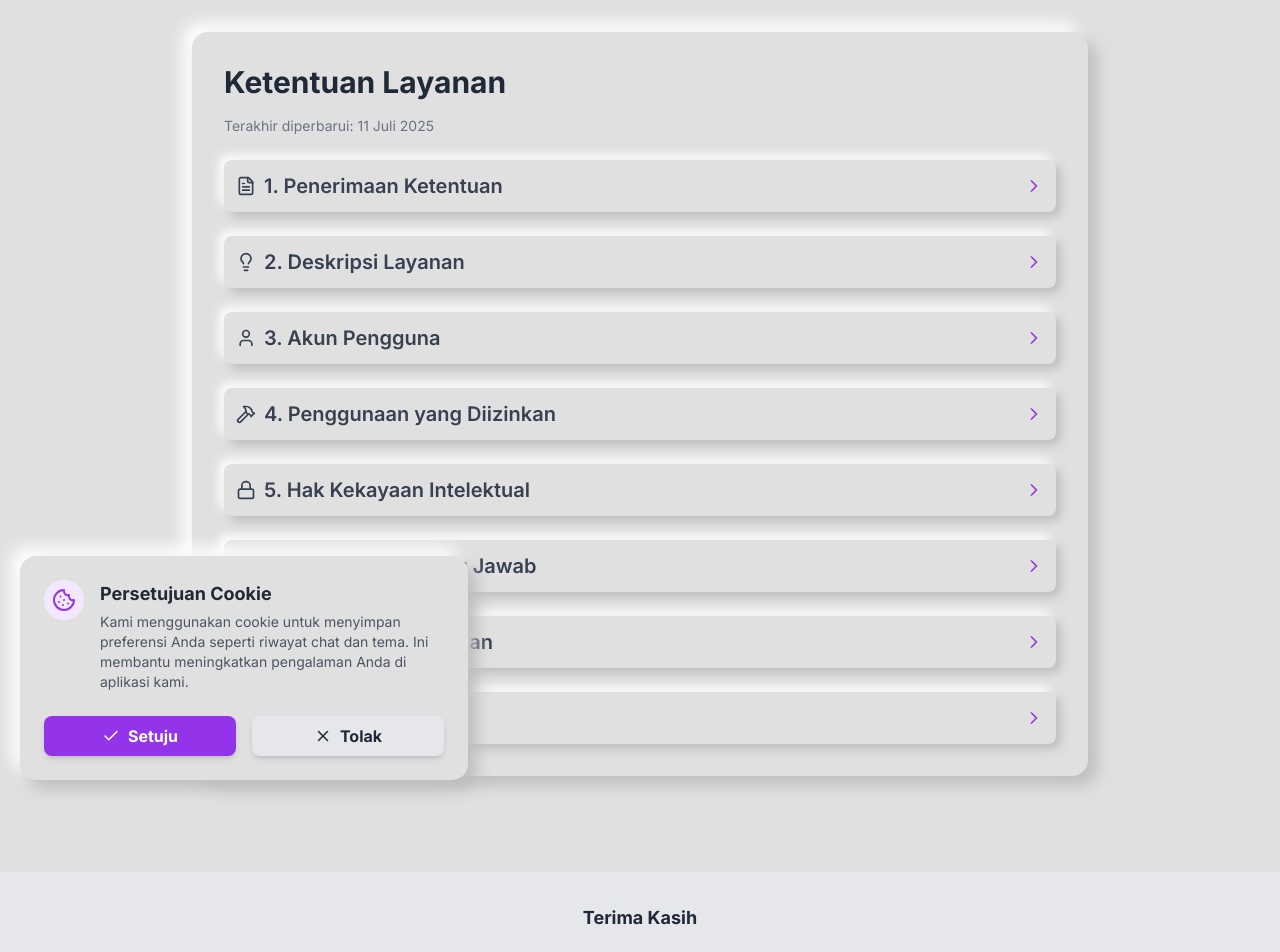
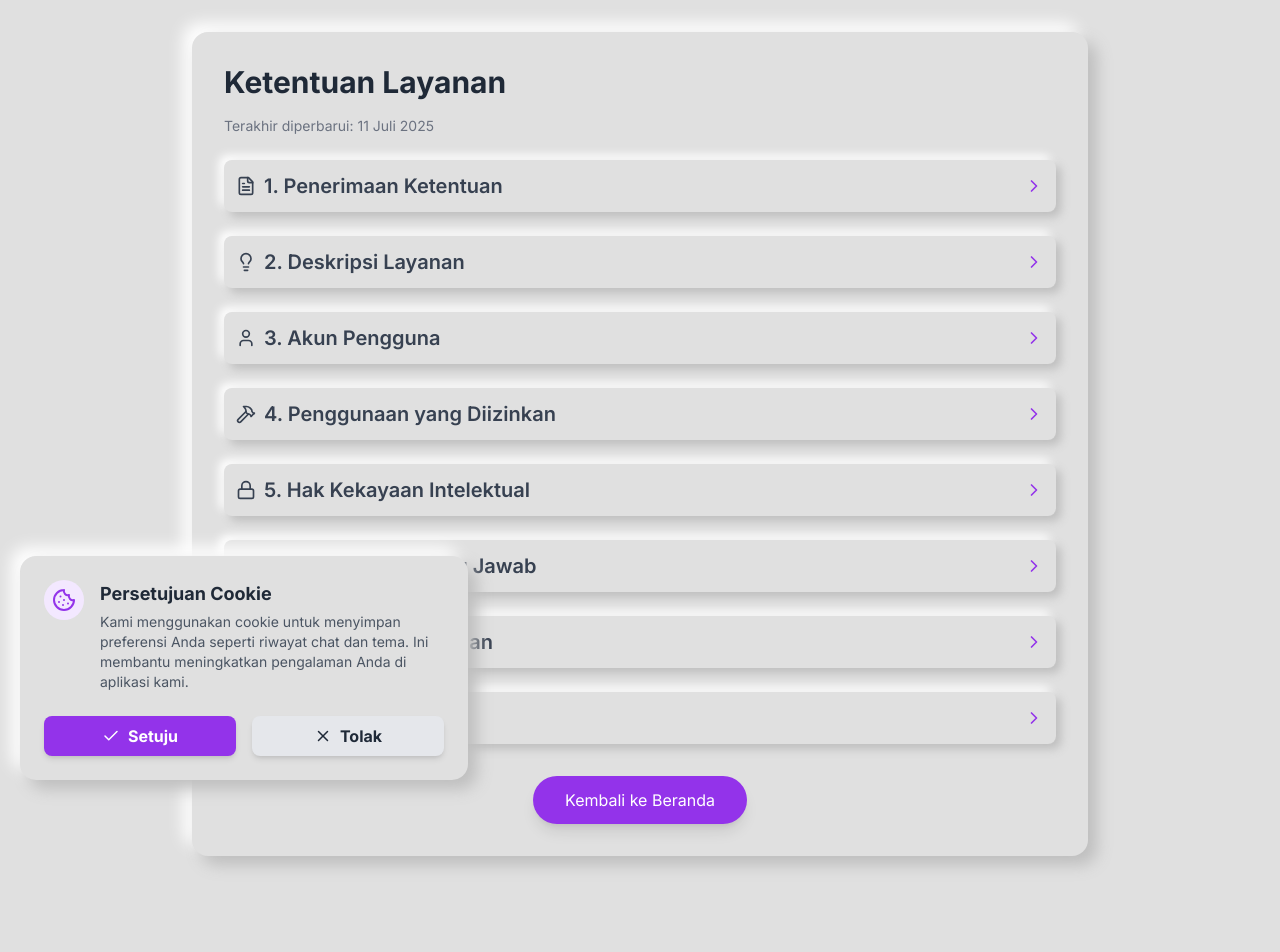
Before and after one commit to ruangriung/ruangriung-generator-app, a Next.js app: page /ketentuan-layanan in a window 1280 px wide. Shown: the top 952 px of the page. Built offline with nearby package versions, Linux system fonts and the light colour scheme.

Commit message:
Update ketentuan layanan url homepage valid

```diff
--- a/app/ketentuan-layanan/page.tsx
+++ b/app/ketentuan-layanan/page.tsx
@@ -102,6 +102,14 @@ export default function KetentuanLayananPage() {
           </Accordion>
 
         </div>
+
+        {/* Tombol Kembali ke Beranda */}
+        <div className="mt-8 text-center">
+          <Link href="https://www.ruangriung.my.id" className="inline-block bg-purple-600 text-white px-8 py-3 rounded-full shadow-lg hover:bg-purple-700 transition-colors duration-300 dark:bg-purple-700 dark:hover:bg-purple-800">
+            Kembali ke Beranda
+          </Link>
+        </div>
+
       </div>
     </main>
   );
```
Lines whose indentation alone changed are shown as unchanged.
